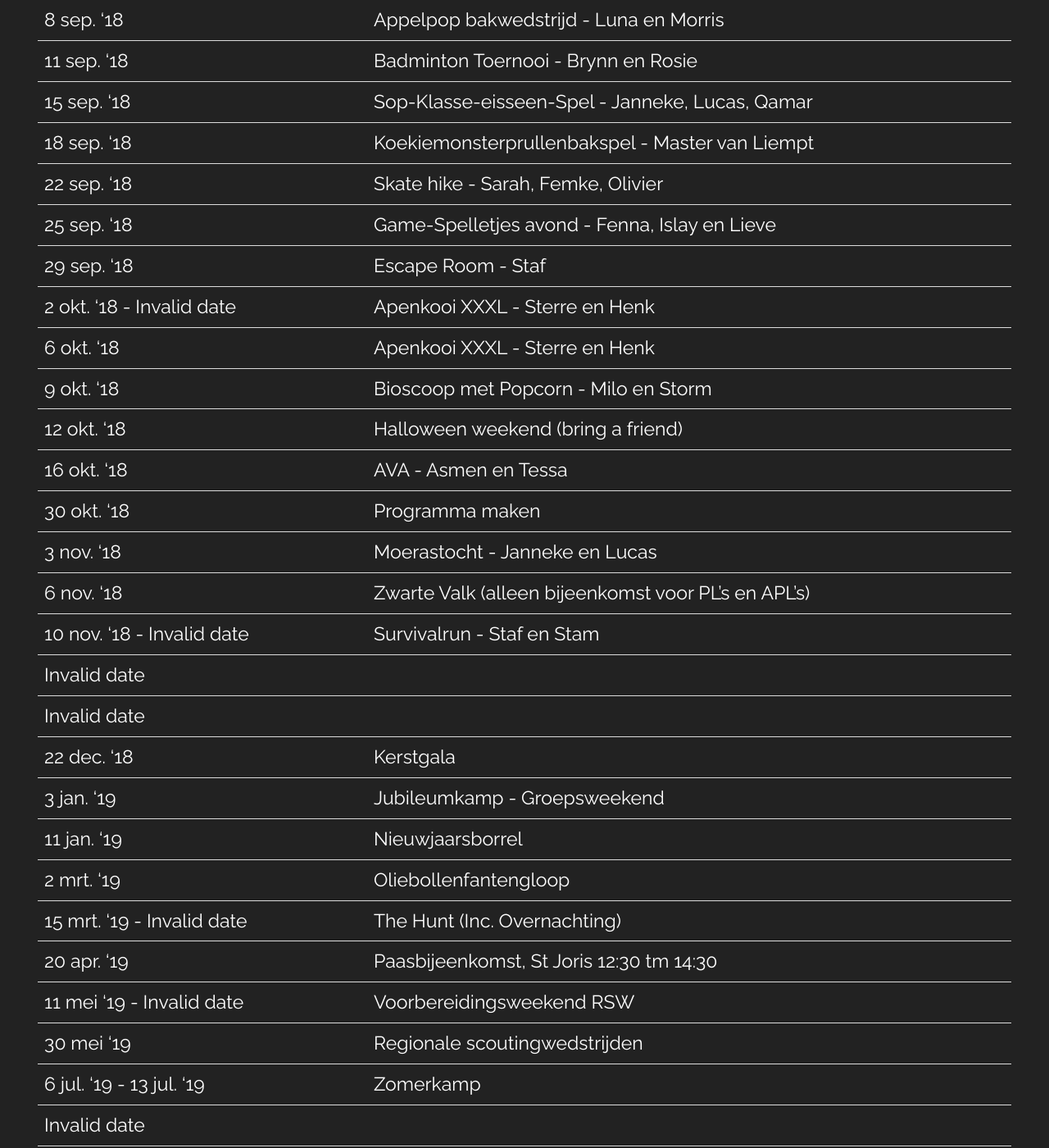
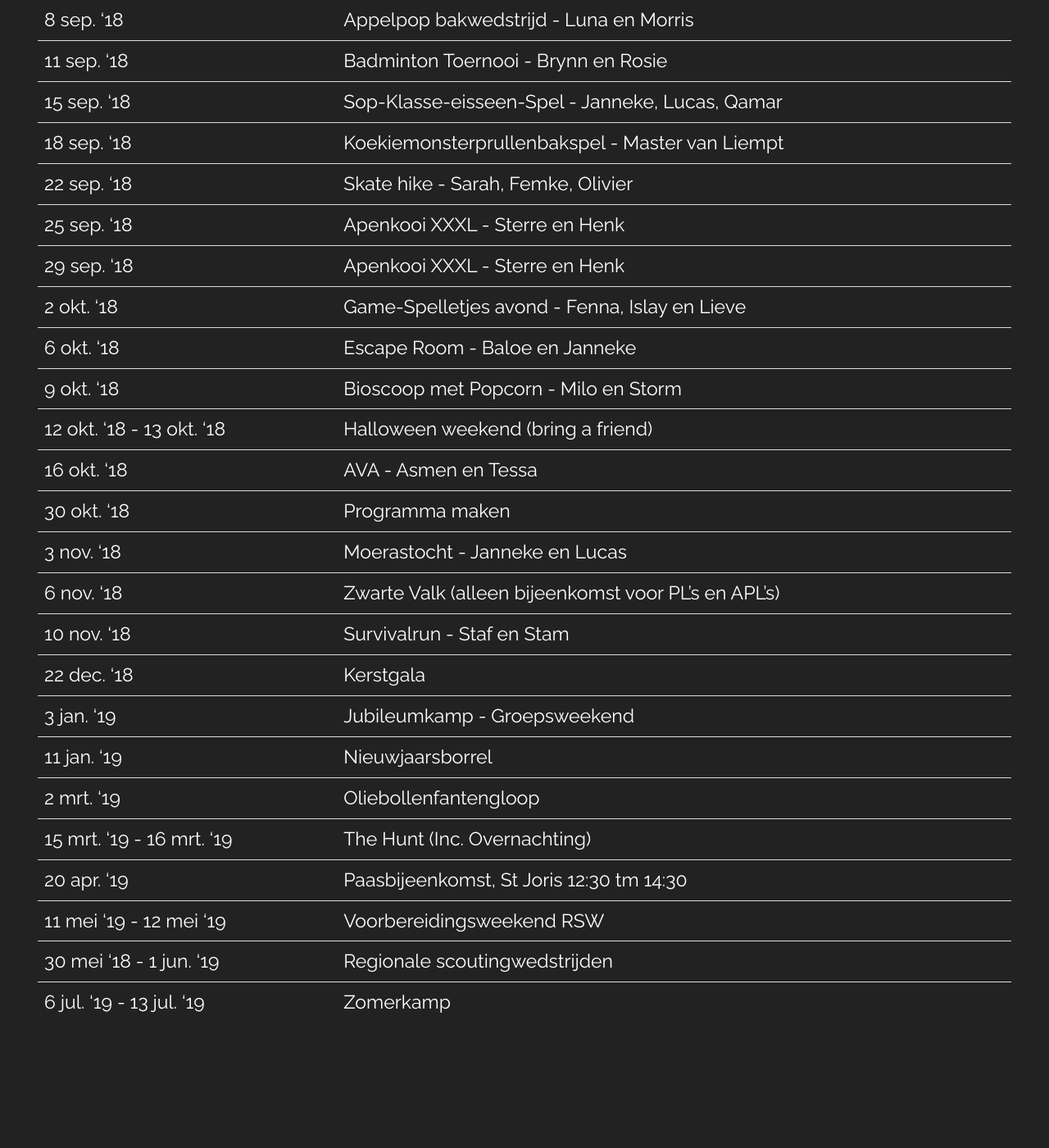
Before and after one commit to nognooitmeegemaakt/website, a Jekyll site: the page built from _agenda/scouts.md, in a window 1280 px wide and 1400 px high, scrolled down 476 px. Shown: the whole window at 82% size. Built offline with Jekyll 4.4.1, drawn with Linux system fonts in a browser that asks for light colours; some web fonts are replaced; after the commit the page ends 1789 px from its top, so only the background shows below that; some of the changed text lies outside the part shown.

Commit message:
Update scouts.md Agenda through CMS
By Guidon van den Berg (162.158.111.250)

```diff
--- a/_agenda/scouts.md
+++ b/_agenda/scouts.md
@@ -17,31 +17,26 @@ Aangepast op 6 september.
 | 15 sep. '18 | Sop-Klasse-eisseen-Spel - Janneke, Lucas, Qamar |
 | 18 sep. '18 | Koekiemonsterprullenbakspel - Master van Liempt |
 | 22 sep. '18 | Skate hike - Sarah, Femke, Olivier |
-| 25 sep. '18 | Game-Spelletjes avond - Fenna, Islay en Lieve |
-| 29 sep. '18 | Escape Room - Staf |
-| 2 okt. '18 - Invalid date | Apenkooi XXXL - Sterre en Henk |
-| 6 okt. '18 | Apenkooi XXXL - Sterre en Henk |
+| 25 sep. '18 | Apenkooi XXXL - Sterre en Henk |
+| 29 sep. '18 | Apenkooi XXXL - Sterre en Henk |
+| 2 okt. '18 | Game-Spelletjes avond - Fenna, Islay en Lieve  |
+| 6 okt. '18 | Escape Room - Baloe en Janneke |
 | 9 okt. '18 | Bioscoop met Popcorn - Milo en Storm |
-| 12 okt. '18 | Halloween weekend (bring a friend) |
+| 12 okt. '18 - 13 okt. '18 | Halloween weekend (bring a friend) |
 | 16 okt. '18 | AVA - Asmen en Tessa |
 | 30 okt. '18 | Programma maken |
 | 3 nov. '18 | Moerastocht - Janneke en Lucas |
 | 6 nov. '18 | Zwarte Valk (alleen bijeenkomst voor PL's en APL's) |
-| 10 nov. '18 - Invalid date | Survivalrun - Staf en Stam |
-| Invalid date |  |
-| Invalid date |  |
+| 10 nov. '18 | Survivalrun - Staf en Stam |
 | 22 dec. '18 | Kerstgala |
 | 3 jan. '19 | Jubileumkamp - Groepsweekend |
 | 11 jan. '19 | Nieuwjaarsborrel |
 | 2 mrt. '19 | Oliebollenfantengloop |
-| 15 mrt. '19 - Invalid date | The Hunt (Inc. Overnachting) |
+| 15 mrt. '19 - 16 mrt. '19 | The Hunt (Inc. Overnachting) |
 | 20 apr. '19 | Paasbijeenkomst, St Joris 12:30 tm 14:30 |
-| 11 mei '19 - Invalid date | Voorbereidingsweekend RSW |
-| 30 mei '19 | Regionale scoutingwedstrijden |
+| 11 mei '19 - 12 mei '19 | Voorbereidingsweekend RSW |
+| 30 mei '18 - 1 jun. '19 | Regionale scoutingwedstrijden |
 | 6 jul. '19 - 13 jul. '19 | Zomerkamp |
-| Invalid date |  |
-| Invalid date - Invalid date |  |
-| Invalid date - Invalid date |  |
 {: .table :}
 
 {{ page.footer }}
```
Also changed, not shown: other parts of _agenda/scouts.md (+1 -1 lines).
